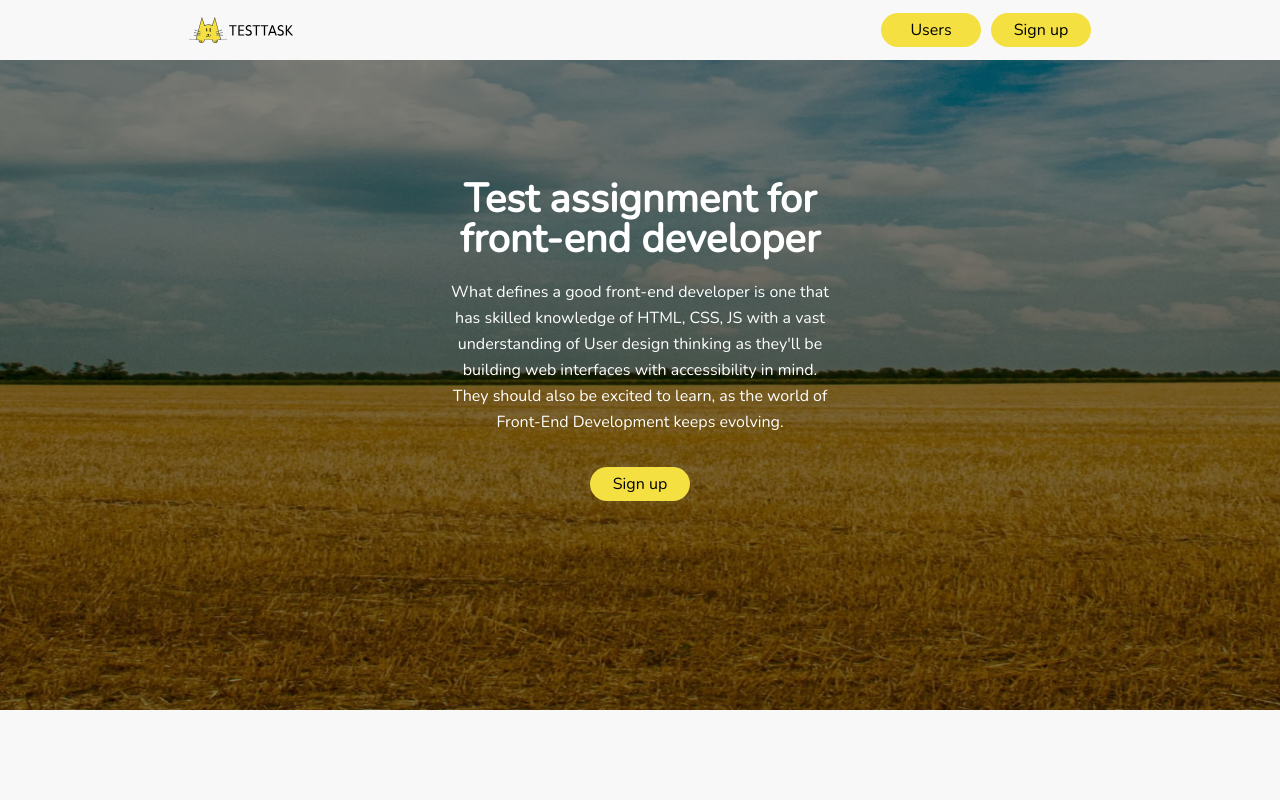
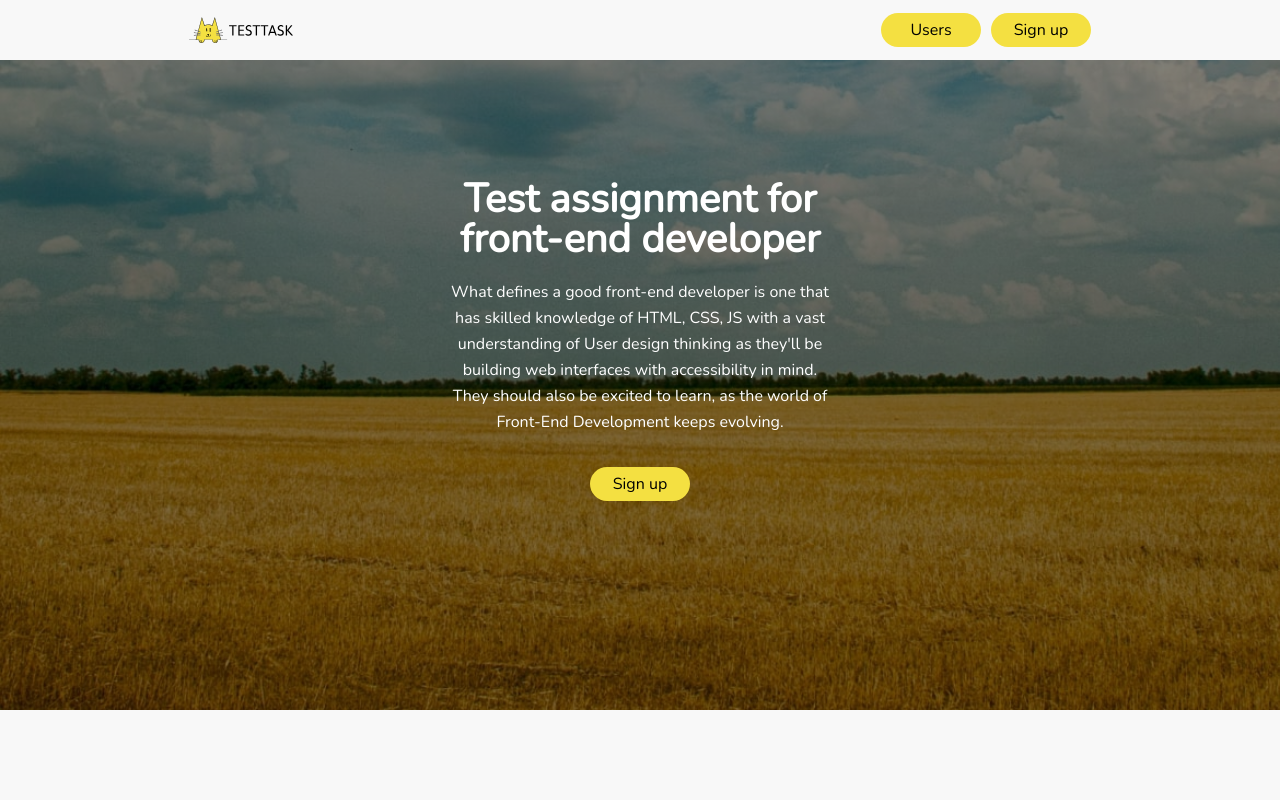
Before and after one commit to VHromyk/testtask, a React (Create React App) app: page / in a window 1280 px wide. Shown: the top 800 px of the page. Built offline with nearby package versions, Linux system fonts and the light colour scheme; no server answers.

Commit message:
optimizated image

```diff
--- a/src/components/Hero/Hero.module.scss
+++ b/src/components/Hero/Hero.module.scss
@@ -6,7 +6,7 @@
  background-position: center;
  text-align: center;
  background-image: linear-gradient(0deg, rgba(0, 0, 0, 0.5),
-  rgba(0, 0, 0, 0.5)), url('../../images/webp/field_3x.webp');
+  rgba(0, 0, 0, 0.5)), url('../../images/jpeg/hero_image-min.jpg');
 }
 
 .text_wrapper {
```
Also changed, not shown: src/images/jpeg/hero_image-min.jpg (added), src/images/webp/field_3x.webp (deleted).
